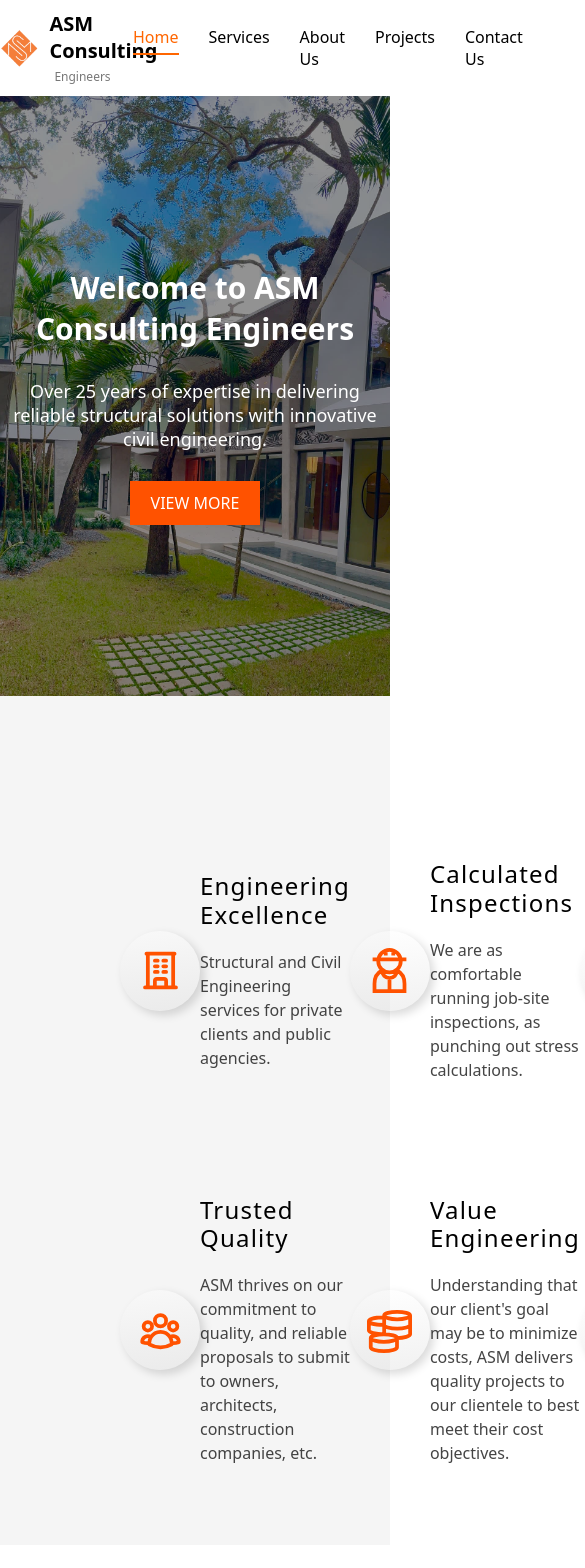
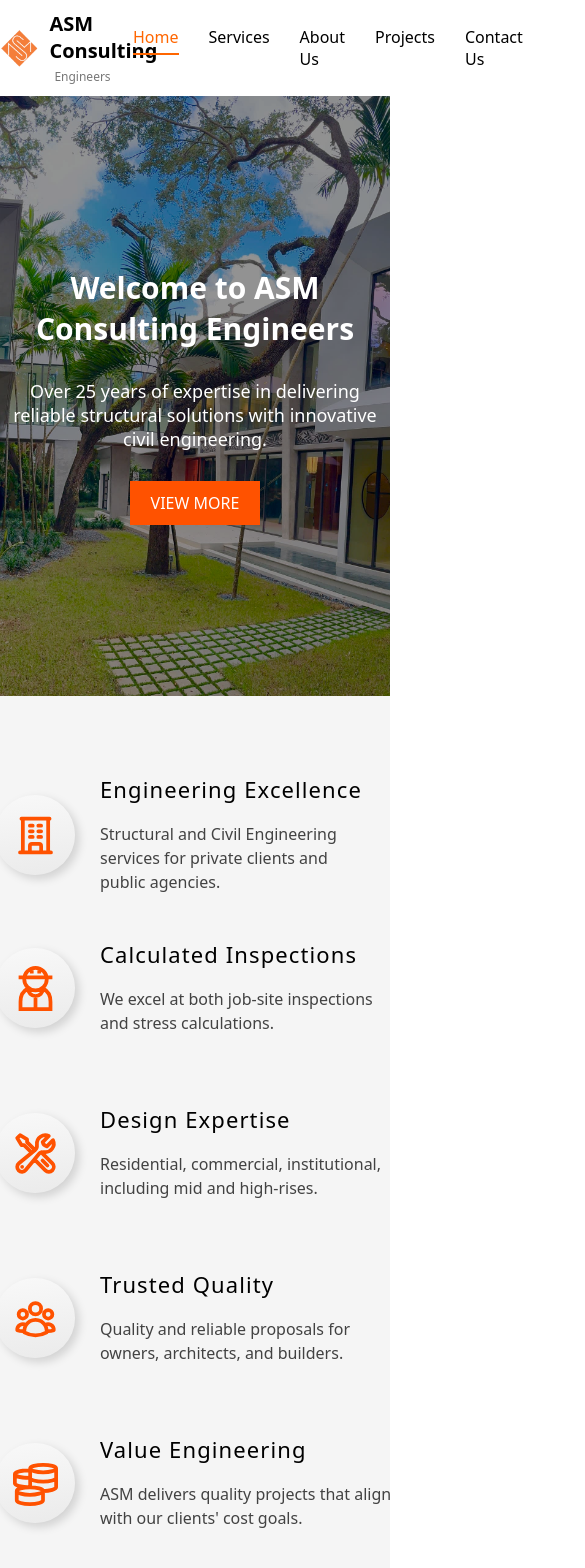
Before and after one commit to Yoryoboy/asm-website, a React (Vite) app: page / in a window 390 px wide. Shown: the top 1568 px of the page, 585 px wide, since content can reach past the window. Before the commit the page ends 1545 px from the top, so only its background shows below. Built offline with nearby package versions, Linux system fonts and the light colour scheme.

Commit message:
Update FeatureCard styles for improved layout and adjust font-size; enhance AboutCompany CSS with responsive grid design

```diff
--- a/src/components/FeatureCard.module.css
+++ b/src/components/FeatureCard.module.css
@@ -3,9 +3,7 @@
   flex-direction: row;
   align-items: center;
   justify-content: center;
-}
-
-.featureCardIcon {
+  gap: 25px;
 }
 
 .featureCardIcon div {
@@ -30,7 +28,7 @@ svg {
 }
 
 .featureCardContent h1 {
-  font-size: 24px;
+  font-size: 22px;
   letter-spacing: 0.05em;
   font-weight: 500;
   line-height: 1.2;
--- a/src/pages/Home/AboutCompany.module.css
+++ b/src/pages/Home/AboutCompany.module.css
@@ -1,8 +1,27 @@
 .aboutCompany {
-  min-height: 400px;
+  padding: 80px 0;
   background-color: #f5f5f5;
-  padding: 80px 120px;
   display: grid;
-  grid-template-columns: repeat(3, 1fr);
-  row-gap: 30px;
+  grid-template-columns: repeat(3, 400px);
+  grid-template-rows: repeat(2, 150px);
+  justify-content: center;
+  align-self: center;
+  align-content: center;
+  align-items: start;
+  column-gap: 35px;
+  row-gap: 15px;
 }
+
+@media (max-width: 1270px) {
+  .aboutCompany {
+    grid-template-columns: repeat(2, 400px);
+    grid-template-rows: repeat(3, 150px);
+  }
+}
+
+@media (max-width: 900px) {
+  .aboutCompany {
+    grid-template-columns: repeat(1, 400px);
+    grid-template-rows: repeat(6, 150px);
+  }
+}
--- a/src/utils/constants.jsx
+++ b/src/utils/constants.jsx
@@ -32,26 +32,25 @@ export const ABOUT_COMPANY = [
   {
     icon: <GrUserWorker style={iconStyle} />,
     title: "Calculated Inspections",
-    subtitle:
-      "We are as comfortable running job-site inspections, as punching out stress calculations.",
+    subtitle: "We excel at both job-site inspections and stress calculations.",
   },
   {
     icon: <HiOutlineWrenchScrewdriver style={iconStyle} />,
     title: "Design Expertise",
     subtitle:
-      "The local landscape bears all our design expertise: residential, commercial, institutional, and medical structures, including mid and high-rise structures.",
+      "Residential, commercial, institutional, including mid and high-rises.",
   },
   {
     icon: <HiOutlineUserGroup style={iconStyle} />,
     title: "Trusted Quality",
     subtitle:
-      "ASM thrives on our commitment to quality, and reliable proposals to submit to owners, architects, construction companies, etc.",
+      "Quality and reliable proposals for owners, architects, and builders.",
   },
   {
     icon: <GrMoney style={iconStyle} />,
     title: "Value Engineering",
     subtitle:
-      "Understanding that our client's goal may be to minimize costs, ASM delivers quality projects to our clientele to best meet their cost objectives.",
+      "ASM delivers quality projects that align with our clients' cost goals.",
   },
   {
     icon: <HiOutlineShieldCheck style={iconStyle} />,
```
